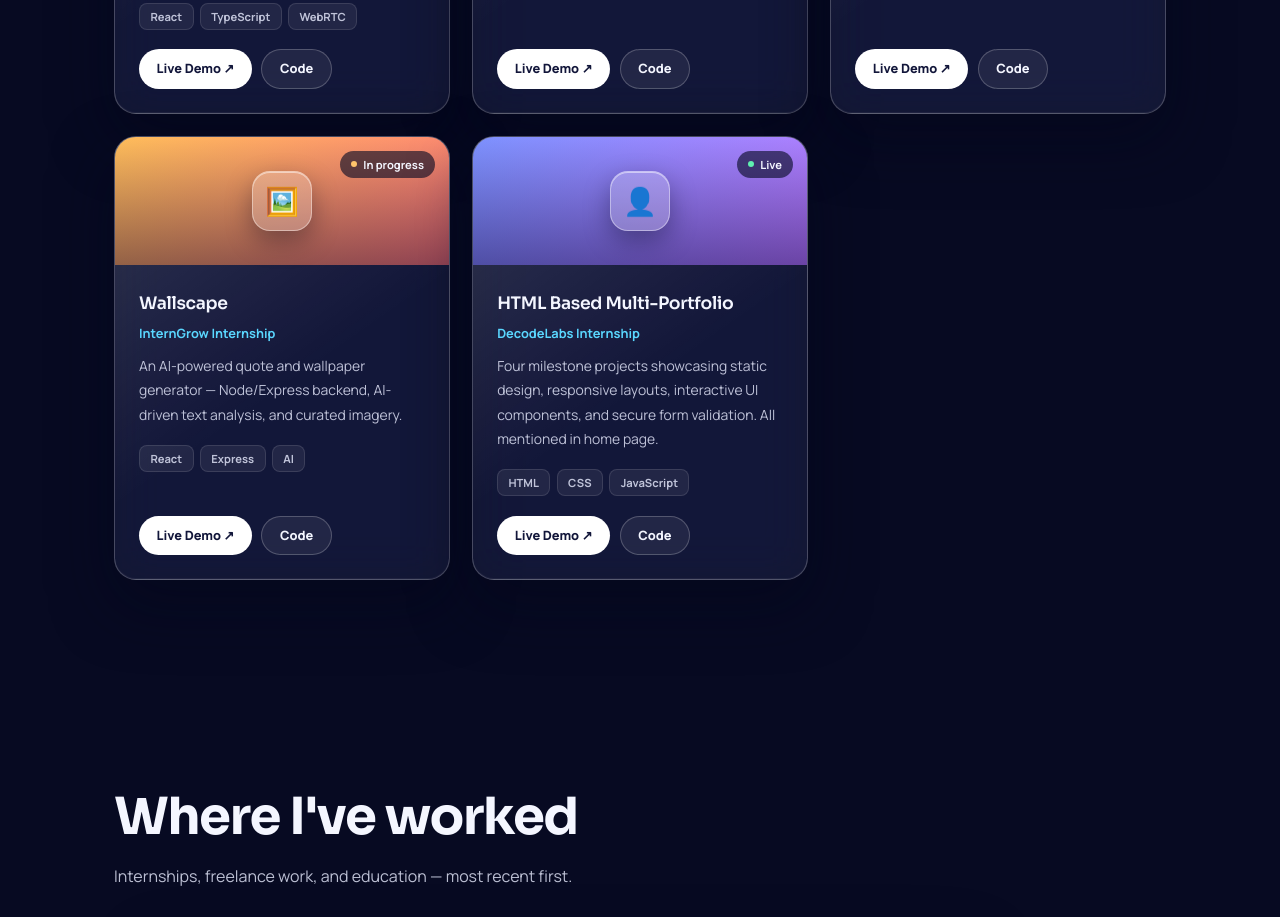
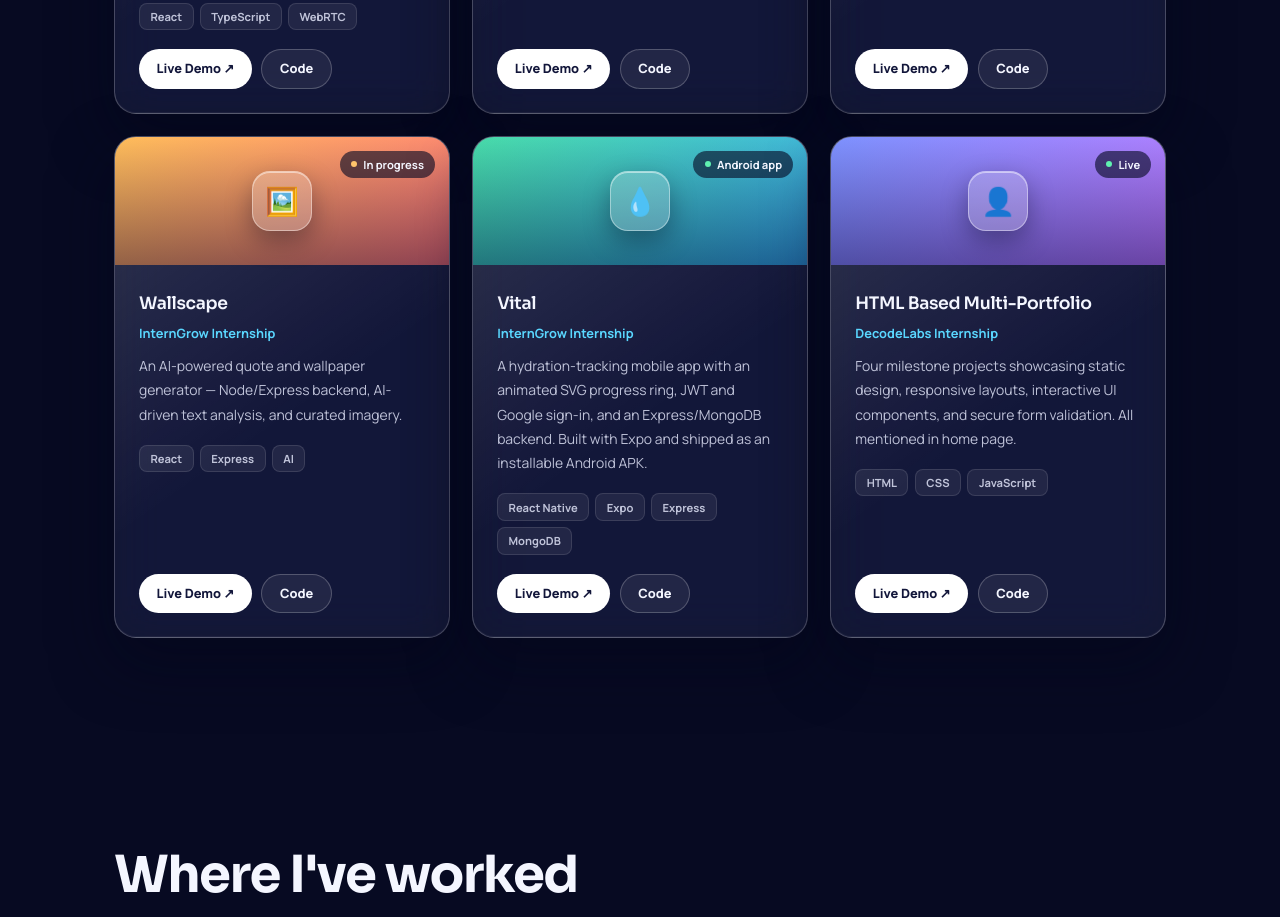
Before and after one commit to DanishCoderX/DanishCoderX.github.io, a plain HTML site: page index.html in a window 1280 px wide. Shown: the part 3891-4808 px from the top of the page. Drawn offline with nearby package versions, Linux system fonts and the light colour scheme.

Commit message:
Add project card for Vital hydration-tracking app
Added a new project card for the Vital hydration-tracking app, including details and links.

```diff
--- a/index.html
+++ b/index.html
@@ -657,6 +657,22 @@ footer{
       </div>
 
       <div class="proj-card glass">
+        <div class="proj-thumb pg4"><span class="icon">💧</span>
+          <span class="status-pill status-live"><span class="sd"></span>Android app</span>
+        </div>
+        <div class="proj-body">
+          <h3>Vital</h3>
+          <div class="proj-org">InternGrow Internship</div>
+          <p>A hydration-tracking mobile app with an animated SVG progress ring, JWT and Google sign-in, and an Express/MongoDB backend. Built with Expo and shipped as an installable Android APK.</p>
+          <div class="ptags"><span class="ptag">React Native</span><span class="ptag">Expo</span><span class="ptag">Express</span><span class="ptag">MongoDB</span></div>
+          <div class="plinks">
+            <a href="https://vital-ivory-tau.vercel.app/" target="_blank" rel="noopener" class="plink plink-live">Live Demo ↗</a>
+            <a href="https://github.com/DanishCoderX/vital" target="_blank" rel="noopener" class="plink plink-code">Code</a>
+          </div>
+        </div>
+      </div>
+
+      <div class="proj-card glass">
         <div class="proj-thumb pg8"><span class="icon">👤</span>
           <span class="status-pill status-live"><span class="sd"></span>Live</span>
         </div>
@@ -670,6 +686,7 @@ footer{
             <a href="https://github.com/DanishCoderX/Decodelabs-Internship-Danish-Saeed" target="_blank" rel="noopener" class="plink plink-code">Code</a>
           </div>
         </div>
+
       </div>
 
     </div>
```
